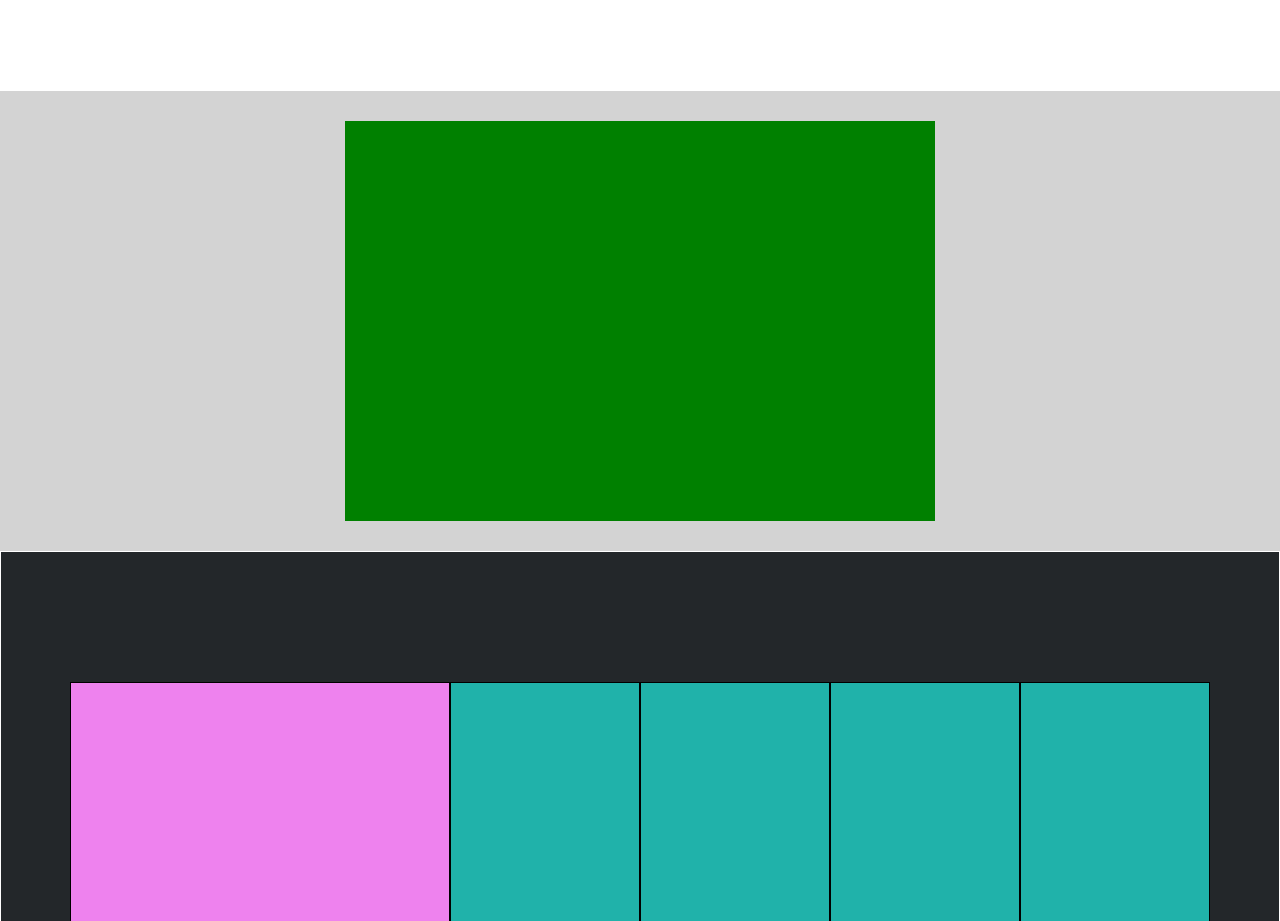
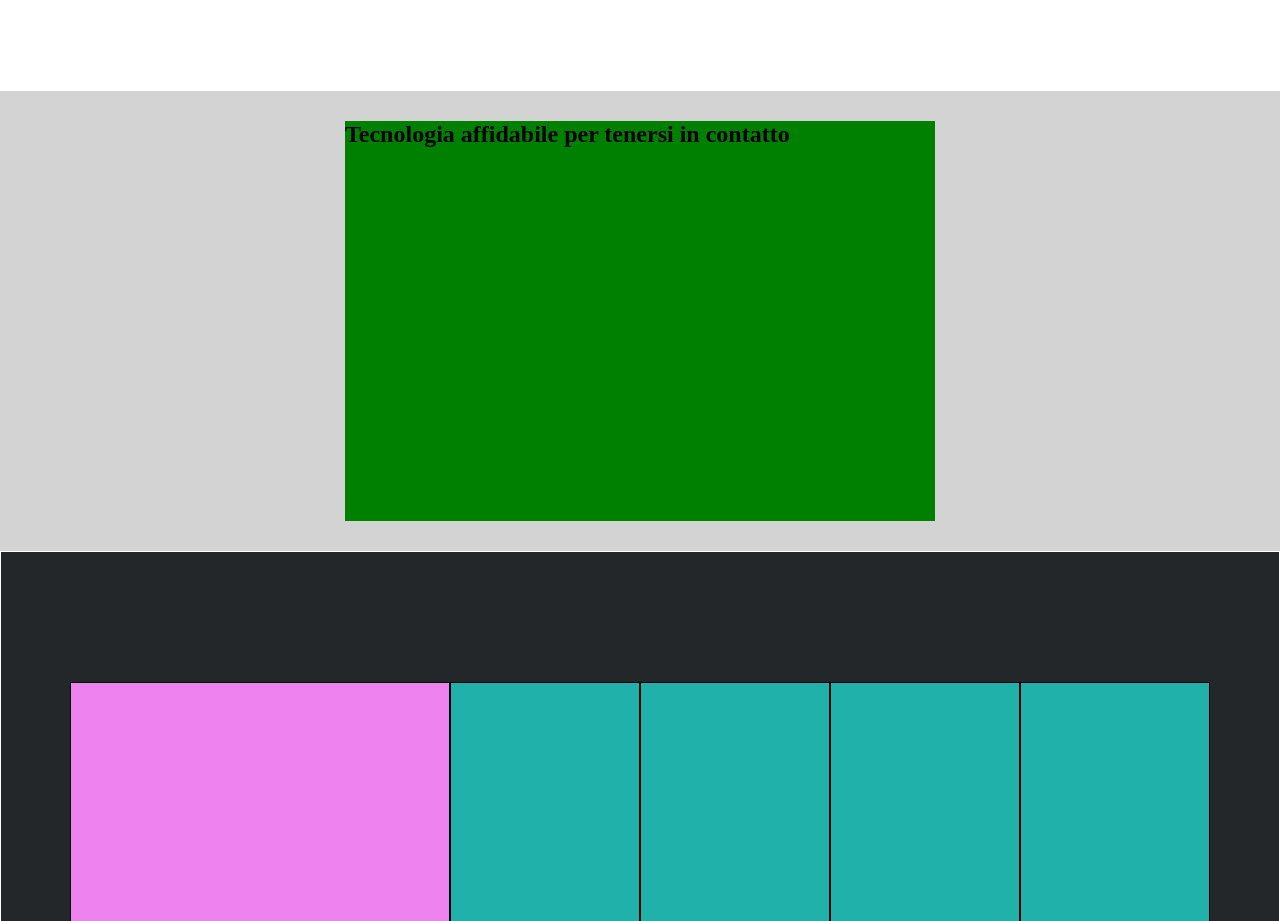
Before and after one commit to SabrinaGiancaspr/htmlcss-discord, a plain HTML site: page index.html in a window 1280 px wide. Shown: the part 2860-3781 px from the top of the page. Drawn offline with Linux system fonts and the light colour scheme.

Commit message:
add h1 footer

```diff
--- a/index.html
+++ b/index.html
@@ -85,7 +85,9 @@
 				<footer class="page-footer">
 					<section class="container-green">
 						<div class="row">
-							<div class="col-12"></div>
+							<div class="col-12">
+								<h1>Tecnologia affidabile per tenersi in contatto</h1>
+							</div>
 						</div>
 					</section>
 
```
